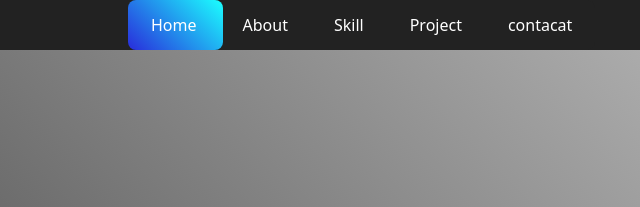
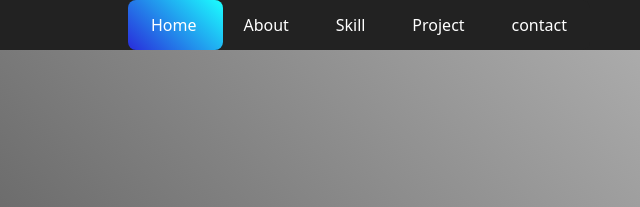
Before and after one commit to Arjun-0491/portfolio, a plain HTML site: page index.html in a window 1280 px wide. Shown: the top 207 px of the page, 640-1280 px from the left. Drawn offline with nearby package versions, Linux system fonts and the light colour scheme.

Commit message:
Update index.html

```diff
--- a/index.html
+++ b/index.html
@@ -15,7 +15,7 @@
         <a href="#about">About</a>
         <a href="#Skils">Skill</a>
         <a href="#project">Project</a>
-        <a href="#contact">contacat</a>
+        <a href="#contact">contact</a>
         <span></span>
     </nav>
 </div>
```
